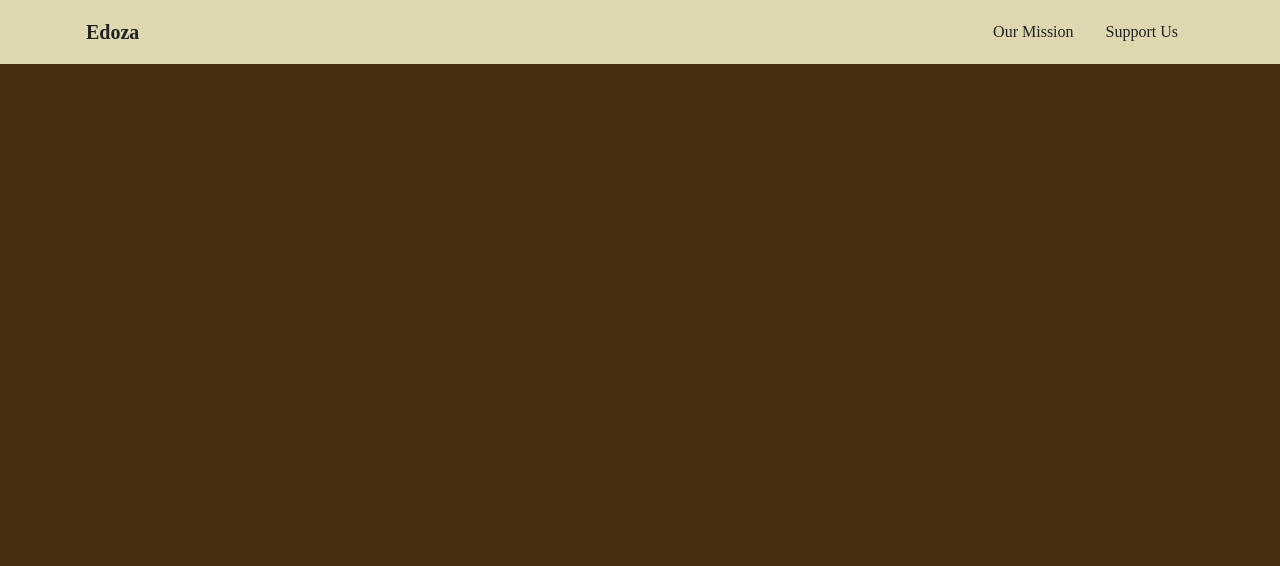
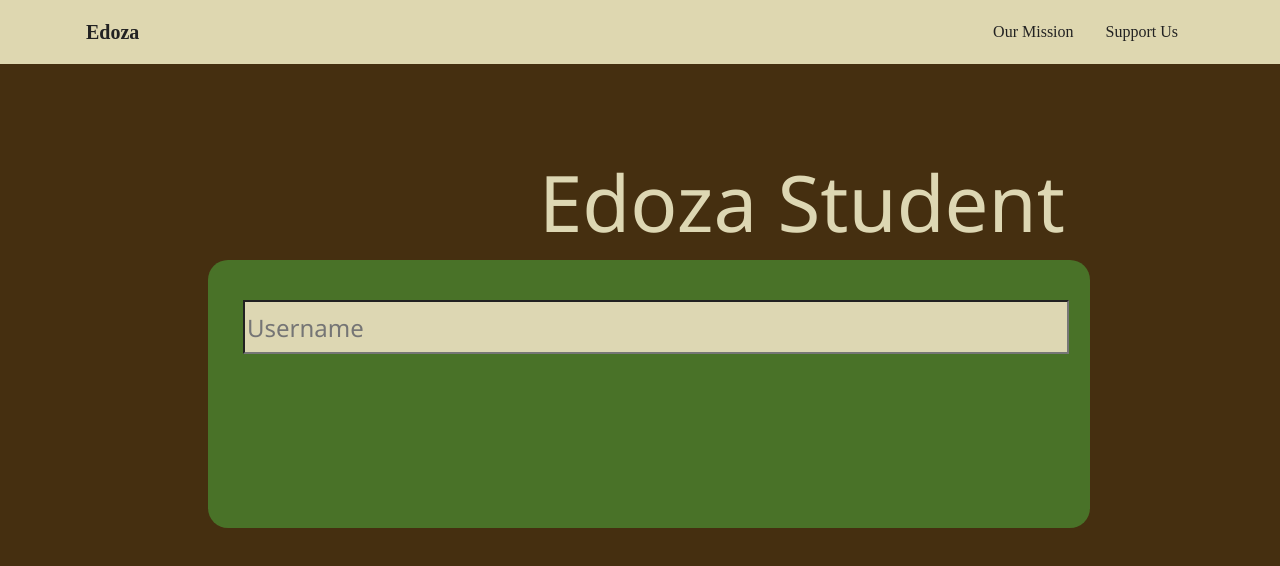
Before and after one commit to joncineus/edoza-code, a plain HTML site: page student_login.html in a window 1280 px wide. Drawn offline with Linux system fonts and the light colour scheme.

Commit message:
Added code to include more visual elements

```diff
--- a/asset/style.css
+++ b/asset/style.css
@@ -140,3 +140,52 @@ body {
 
 
 /*end nav */
+
+.title1
+{
+  position: absolute;
+width: 551px;
+height: 98px;
+left: calc(50% - 551px/2 + 174.5px);
+top: 150px;
+
+font-family: 'Segoe UI';
+font-style: normal;
+font-weight: 400;
+font-size: 78px;
+line-height: 104px;
+
+color: #DDD7B3;
+
+}
+
+.loginBox
+{
+  position: absolute;
+  width: 882px;
+  height: 268px;
+  left: calc(50% - 882px/2 + 9px);
+  top: 260px;
+  background: #497228;
+  border-radius: 20px;
+}
+
+
+input[type=text] {
+  position: absolute;
+width: 826px;
+height: 54px;
+left: calc(50% - 826px/2 + 7px);
+top: 40px;
+background: #DDD7B3;
+
+font-family: 'Segoe UI';
+font-style: normal;
+font-weight: 400;
+font-size: 24px;
+line-height: 32px;
+text-align: justify;
+
+color: #422F15
+
+}
--- a/student_login.html
+++ b/student_login.html
@@ -33,6 +33,14 @@
 
       <main>
         <!-- code your content in here -->
+        <h1 class = "title1">Edoza Student</h1>
+        <div class = "loginBox">
+          <div class = "userName">
+            <input type = "text" id = "User" name = "username"
+            placeholder="Username">
+          </div>
+
+        </div>
 
         <!-- code your content in here -->
 
```
